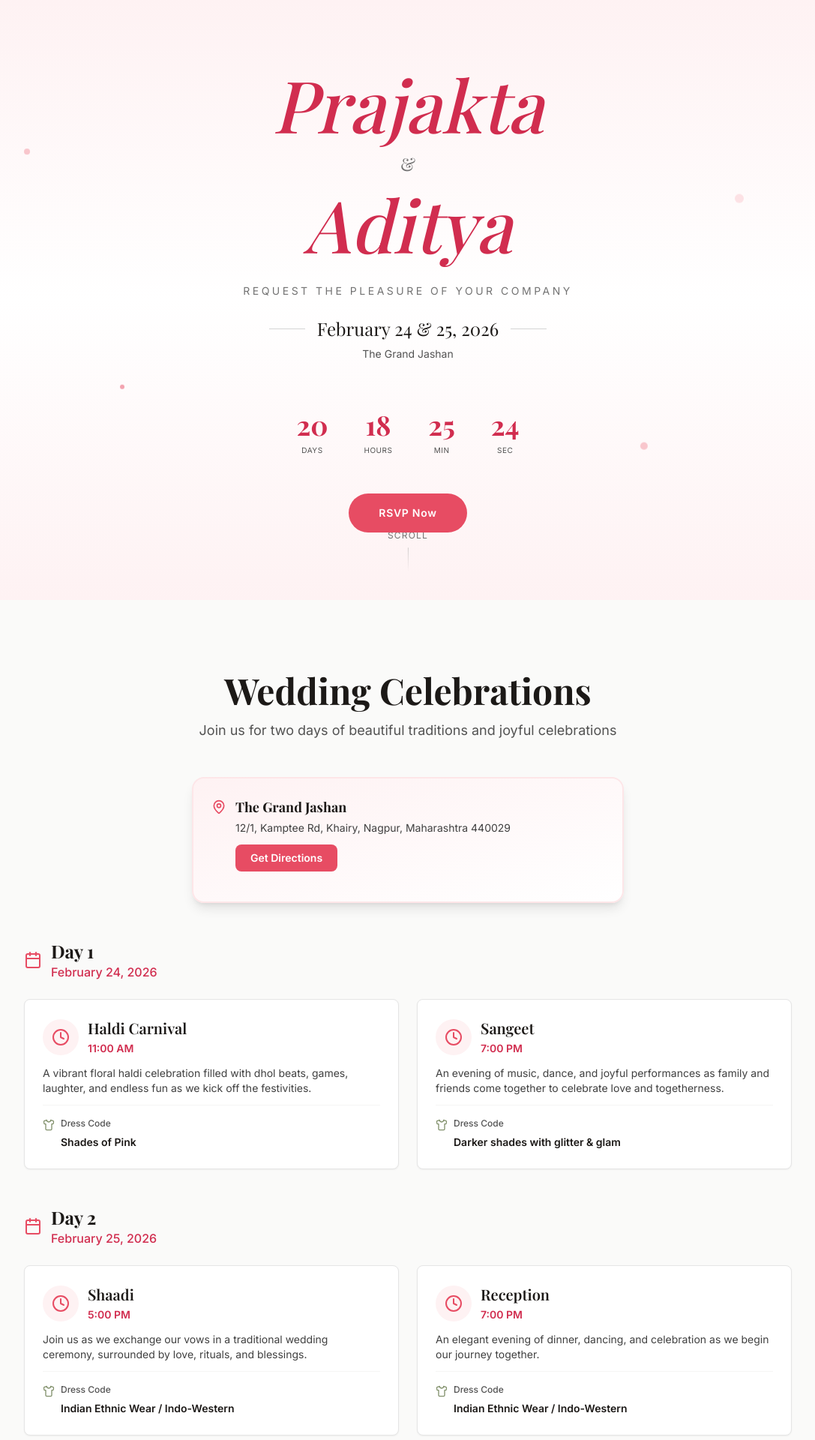
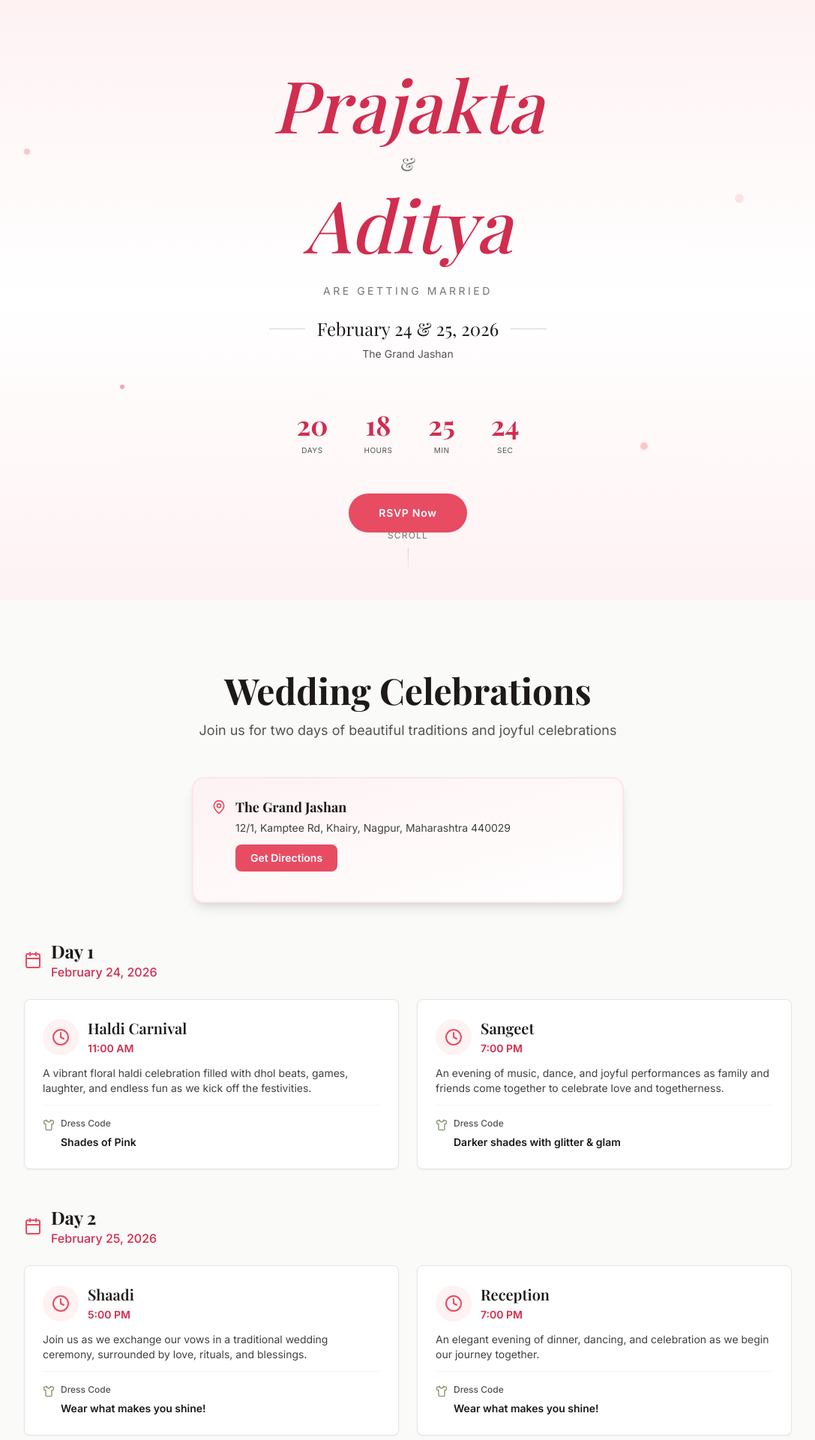
Before and after one commit to AadityaSapate/wedding-invite, a Next.js app: page / in a window 1280 px wide. Shown: the top 1920 px of the page at 75% size, without its empty margins (96-1183 px from the left). Built offline with nearby package versions, Linux system fonts and the light colour scheme; a web font is replaced by a local one.

Commit message:
update text

```diff
--- a/src/components/sections/Hero.tsx
+++ b/src/components/sections/Hero.tsx
@@ -55,7 +55,7 @@ export function Hero() {
 
         <div className="mb-16">
           <p className="text-sm tracking-[0.25em] uppercase text-neutral-500 mb-6">
-            Request the pleasure of your company
+            Are Getting Married
           </p>
           <div className="flex items-center justify-center gap-4 text-neutral-900">
             <span className="w-12 h-px bg-neutral-300" />
--- a/src/config/site.ts
+++ b/src/config/site.ts
@@ -38,13 +38,13 @@ export const siteConfig: SiteConfig = {
           time: "5:00 PM",
           title: "Shaadi",
           description: "Join us as we exchange our vows in a traditional wedding ceremony, surrounded by love, rituals, and blessings.",
-          dressCode: "Indian Ethnic Wear / Indo-Western"
+          dressCode: "Wear what makes you shine!"
         },
         {
           time: "7:00 PM",
           title: "Reception",
           description: "An elegant evening of dinner, dancing, and celebration as we begin our journey together.",
-          dressCode: "Indian Ethnic Wear / Indo-Western"
+          dressCode: "Wear what makes you shine!"
         }
       ]
     }
--- a/src/lib/actions/rsvp.ts
+++ b/src/lib/actions/rsvp.ts
@@ -12,7 +12,7 @@ export async function submitRSVP(data: RSVPFormData): Promise<{ success: boolean
       .insert({
         guest_name: data.guest_name,
         attending: data.attending,
-        guest_count: data.attending ? data.guest_count : 0,
+        guest_count: data.attending ? data.guest_count : null,
         needs_accommodation: data.attending ? data.needs_accommodation : false,
         message: data.message || null,
       });
```
